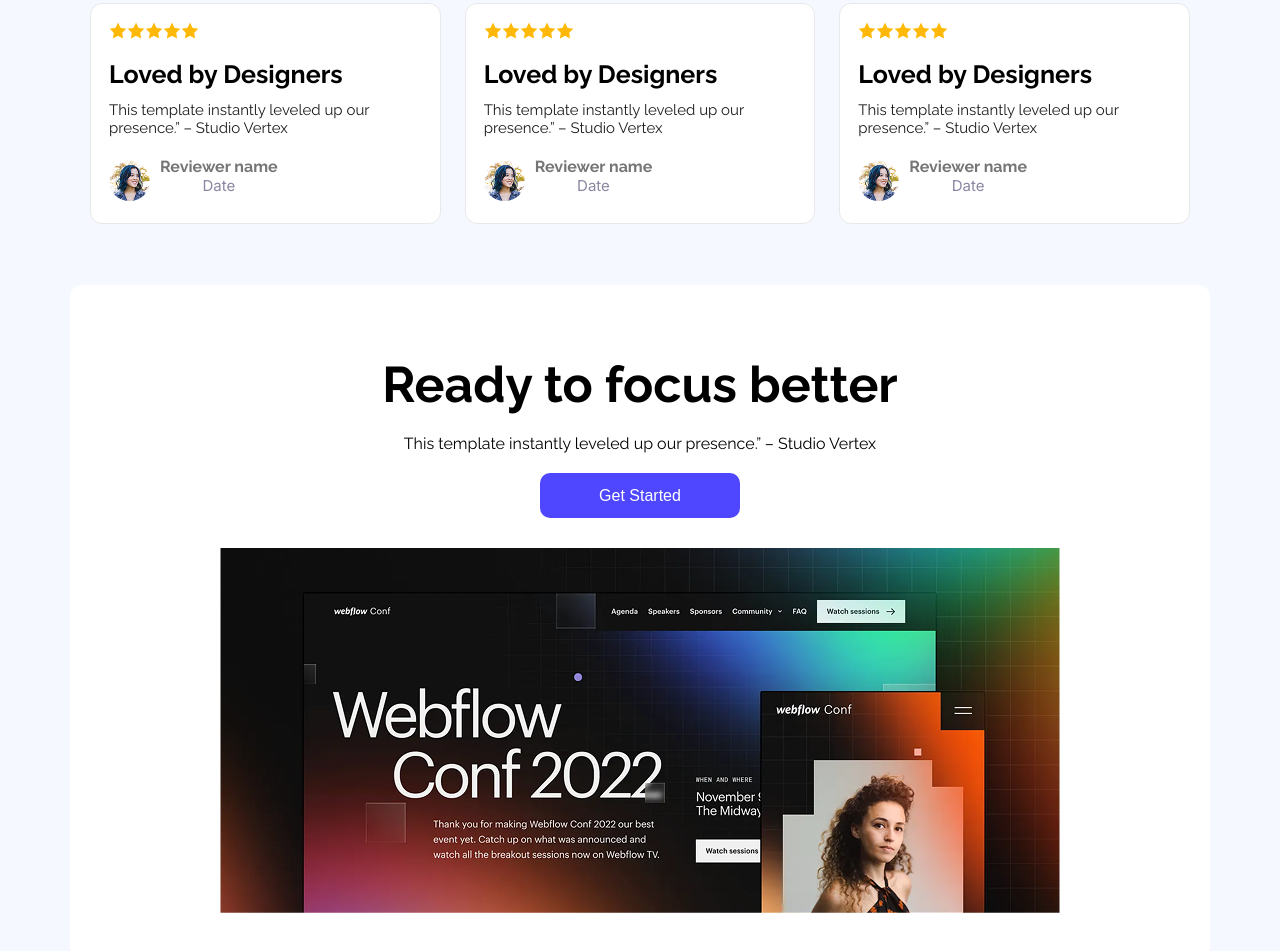
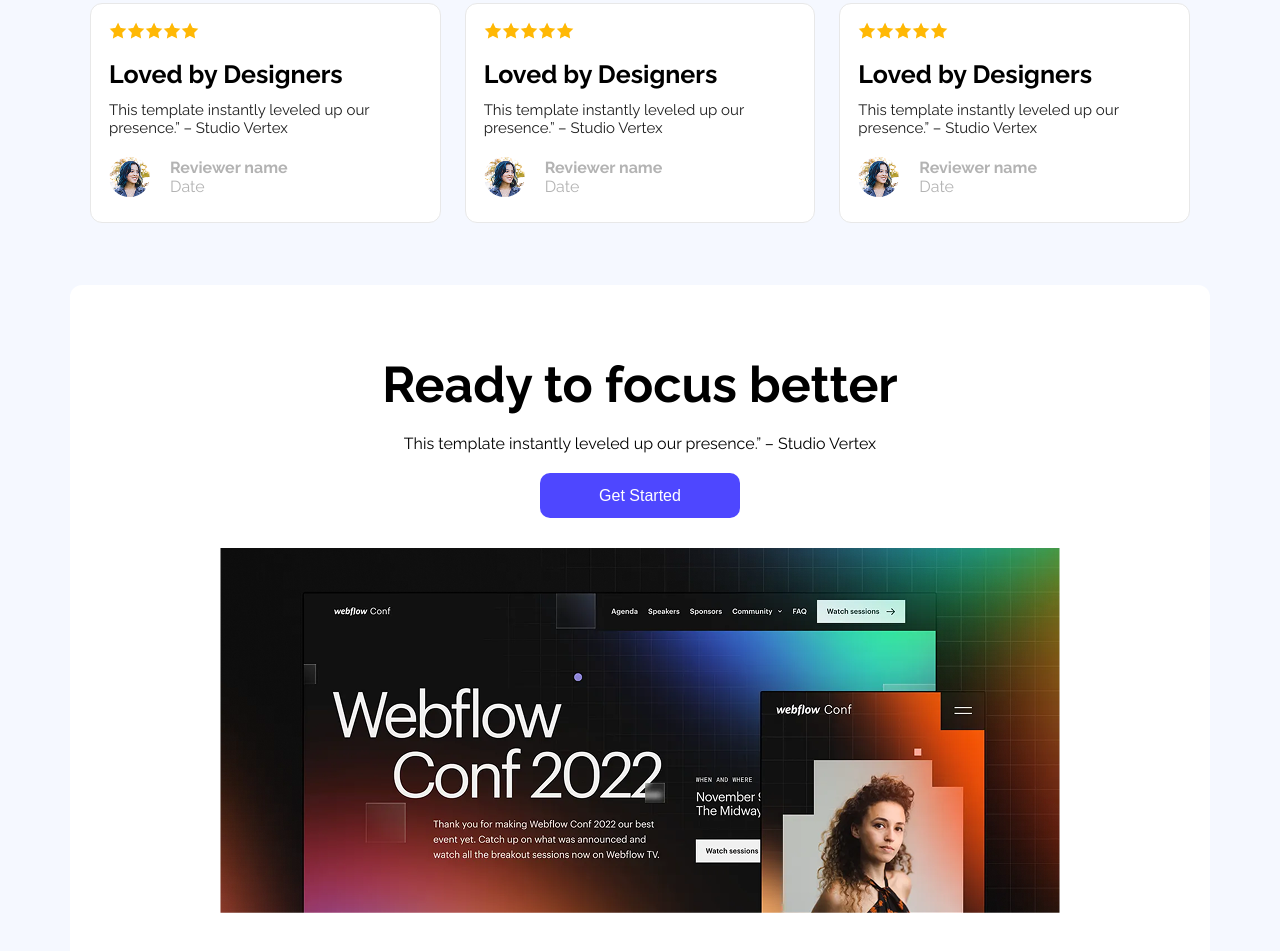
Before and after one commit to mdohidulserniabat/B12A01-landing-launchpad, a plain HTML site: page index.html in a window 1280 px wide. Shown: the part 1627-2578 px from the top of the page. Drawn offline with Linux system fonts and the light colour scheme.

Commit message:
card footer problem solve

```diff
--- a/index.html
+++ b/index.html
@@ -78,9 +78,9 @@
                     </div>
                     <div class="card-footer">
                         <img src="./Assets/avatar.png" alt="">
-                        <div class="footer-content">
+                        <div class="card-content">
                             <h4>Reviewer name</h4>
-                            <p>Date</p>
+                            <p class="card-date-text">Date</p>
                         </div>
                     </div>
                 </div>
@@ -99,9 +99,9 @@
                     </div>
                     <div class="card-footer">
                         <img src="./Assets/avatar.png" alt="">
-                        <div class="footer-content">
+                        <div class="card-content">
                             <h4>Reviewer name</h4>
-                            <p>Date</p>
+                            <p class="card-date-text">Date</p>
                         </div>
                     </div>
                 </div>
@@ -116,13 +116,13 @@
                     </div>
                     <div class="card-body">
                         <h2>Loved by Designers</h2>
-                        <p>This template instantly leveled up our <br> presence.” – Studio Vertex</p>
+                        <p >This template instantly leveled up our <br> presence.” – Studio Vertex</p>
                     </div>
                     <div class="card-footer">
                         <img src="./Assets/avatar.png" alt="">
-                        <div class="footer-content">
+                        <div class="card-content">
                             <h4>Reviewer name</h4>
-                            <p>Date</p>
+                            <p class="card-footer-text">Date</p>
                         </div>
                     </div>
                 </div>
--- a/styles/style.css
+++ b/styles/style.css
@@ -273,6 +273,7 @@ header {
 .card-body p {
     color: #1E1E1E;
     font-size: 15px;
+    text-align: left;
 }
 
 .card-footer {
@@ -289,9 +290,15 @@ header {
     color: #757575;
 }
 
-.footer-content p {
+.card-content  h4 {
     color: #B3B3B3;
     text-align: left;
+    padding-left: 20px;
+}
+.card-content p {
+    color: #B3B3B3;
+    text-align: left;
+    padding-left: 20px;
 }
 
 .card-footer img {
```
